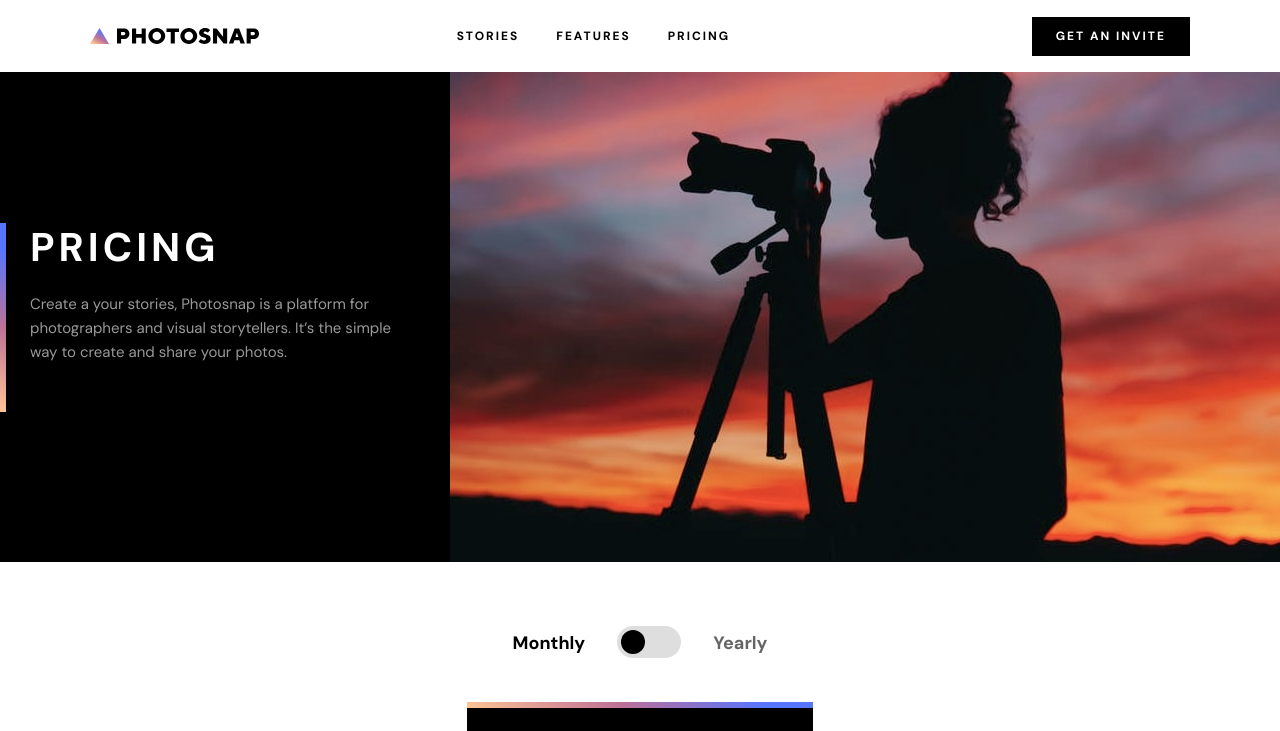
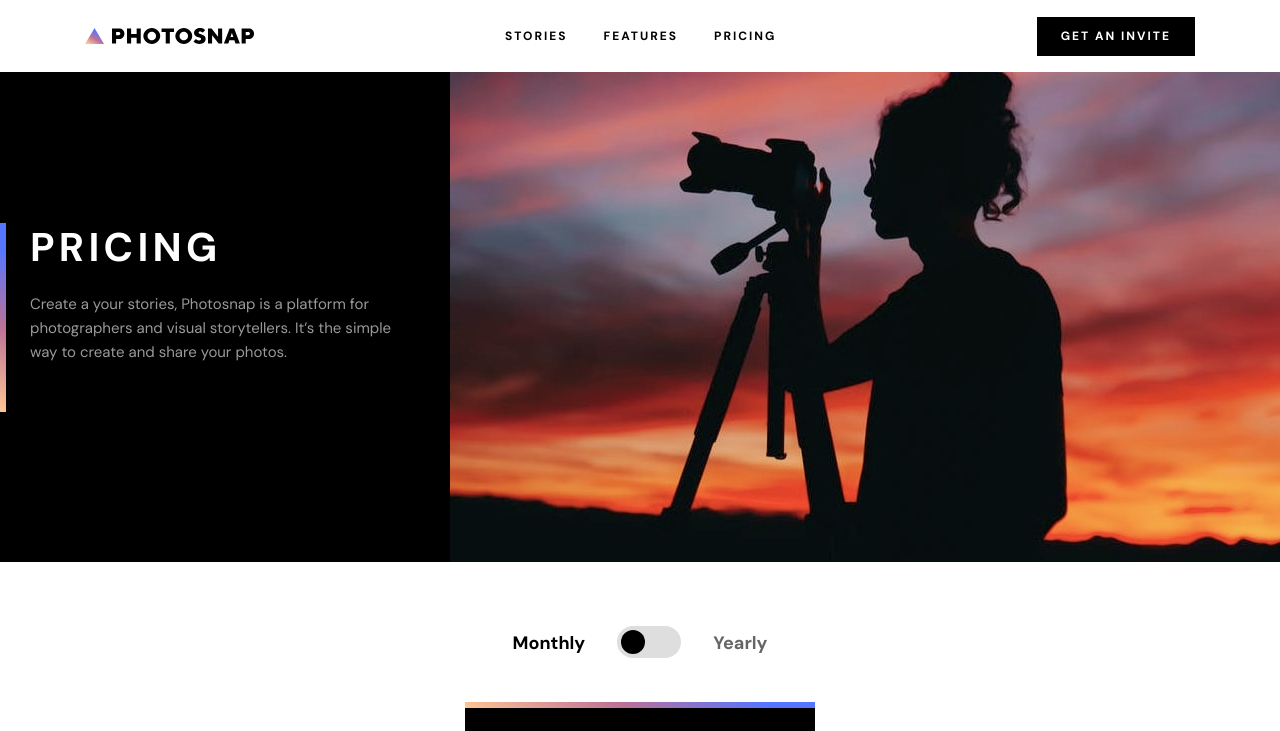
Before and after one commit to markrajk/fm_photosnap, a plain HTML site: page pricing.html in a window 1280 px wide. Shown: the top 731 px of the page. Drawn offline with Linux system fonts and the light colour scheme.

Commit message:
style adjustment 01

```diff
--- a/public/scss/components/_header.scss
+++ b/public/scss/components/_header.scss
@@ -58,7 +58,7 @@
         z-index: 9000;
 
         & ul {
-
+            align-self: center;
             width: 100%;
             border-bottom: 1px solid hsl(var(--clr-grey-light));
             padding-bottom: 2em;
@@ -101,9 +101,10 @@
                 align-items: center;
                 justify-content: flex-start;
                 // gap: clamp(0px, 2.5vw, 3.7em);
-                gap: 3.7em;
+                gap: 3.6em;
                 padding: 0;
                 margin: 0;
+                margin-left: 5em;
                 // padding-inline: .5em;
                 border: 0;
                 text-align: left;
--- a/public/scss/utility/_classes.scss
+++ b/public/scss/utility/_classes.scss
@@ -38,7 +38,7 @@
 
     @include respond(m) {
         padding-inline: 4em;
-        max-width: 118em;
+        max-width: 119em;
     }
 }
 
@@ -72,7 +72,7 @@
 .letter-spacing-4 {
     letter-spacing: 3.3px;
     @include respond(l) {
-        letter-spacing: 4px;
+        letter-spacing: 4.3px;
     }
 }
 .letter-spacing-normal {letter-spacing: normal;}
```
Also changed, not shown: public/css/style.css, 1 other file.
